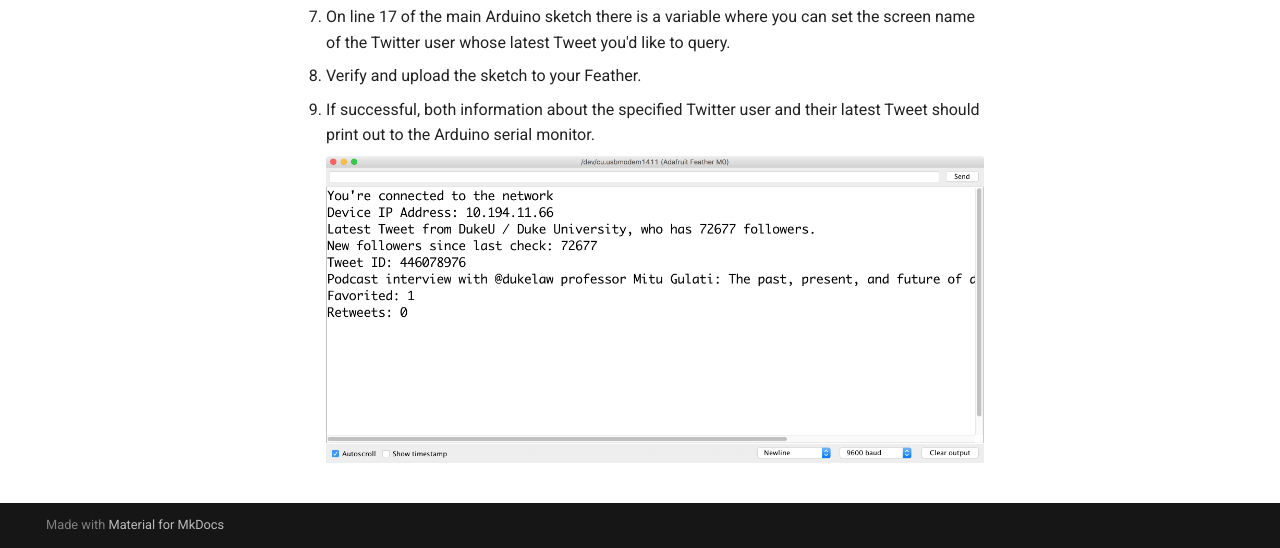
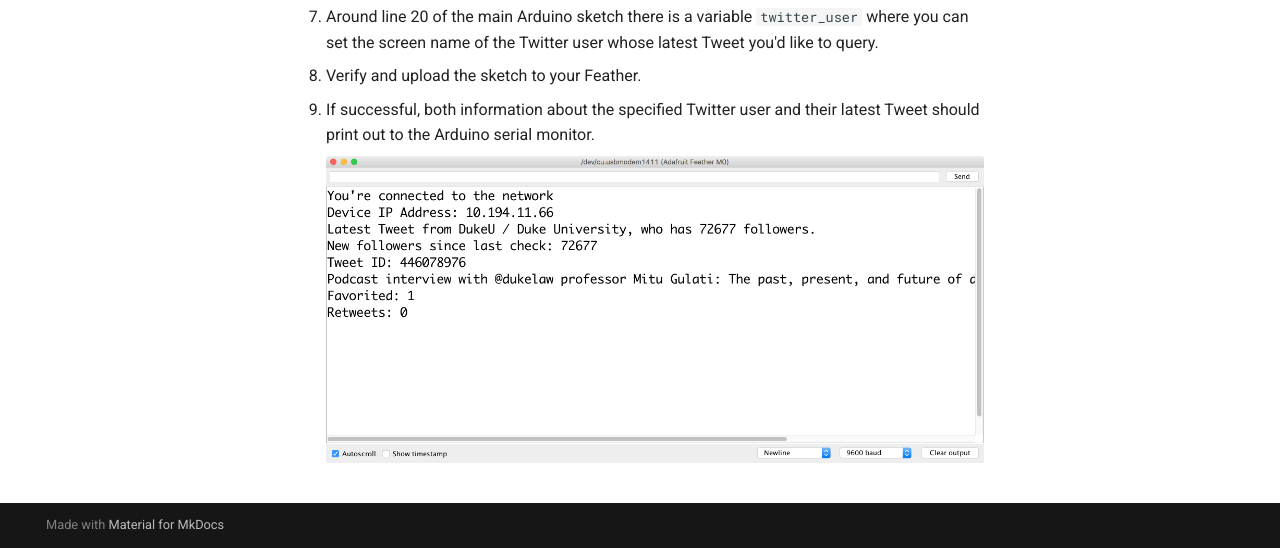
Before and after one commit to mjvo/tutorials, an MkDocs documentation site: the page built from docs/circuits/twitter/index.md, in a window 1280 px wide and 900 px high, scrolled down 7045 px, cut to the strip 352-900 px from the top of the window. Built offline with MkDocs 1.6.1 and Material for MkDocs 9.7.7, drawn with Linux system fonts in a browser that asks for light colours.

Commit message:
changed line # for twitter_user variable

```diff
--- a/docs/circuits/twitter/index.md
+++ b/docs/circuits/twitter/index.md
@@ -222,7 +222,7 @@
 
     <script src="https://gist.github.com/mjvo/e960cc12b70ca33ebd4923e6d5c34df9.js"></script>
 
-1. On line 17 of the main Arduino sketch there is a variable where you can set the screen name of the Twitter user whose latest Tweet you'd like to query.
+1. Around line 20 of the main Arduino sketch there is a variable `twitter_user` where you can set the screen name of the Twitter user whose latest Tweet you'd like to query.
 
 1. Verify and upload the sketch to your Feather.
 
```
